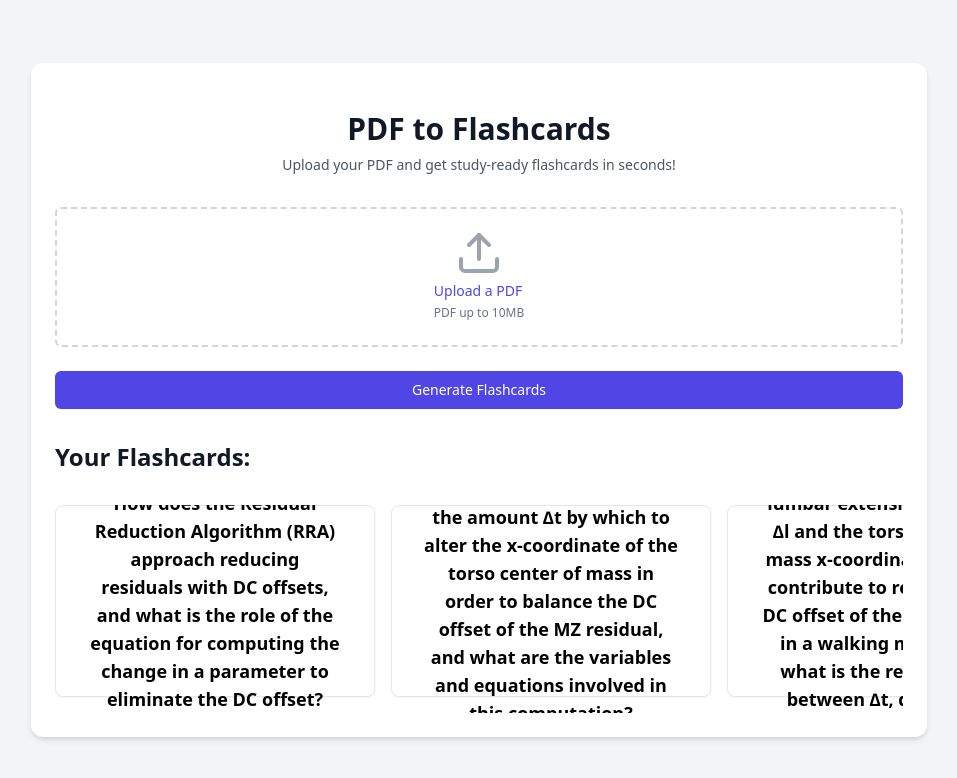
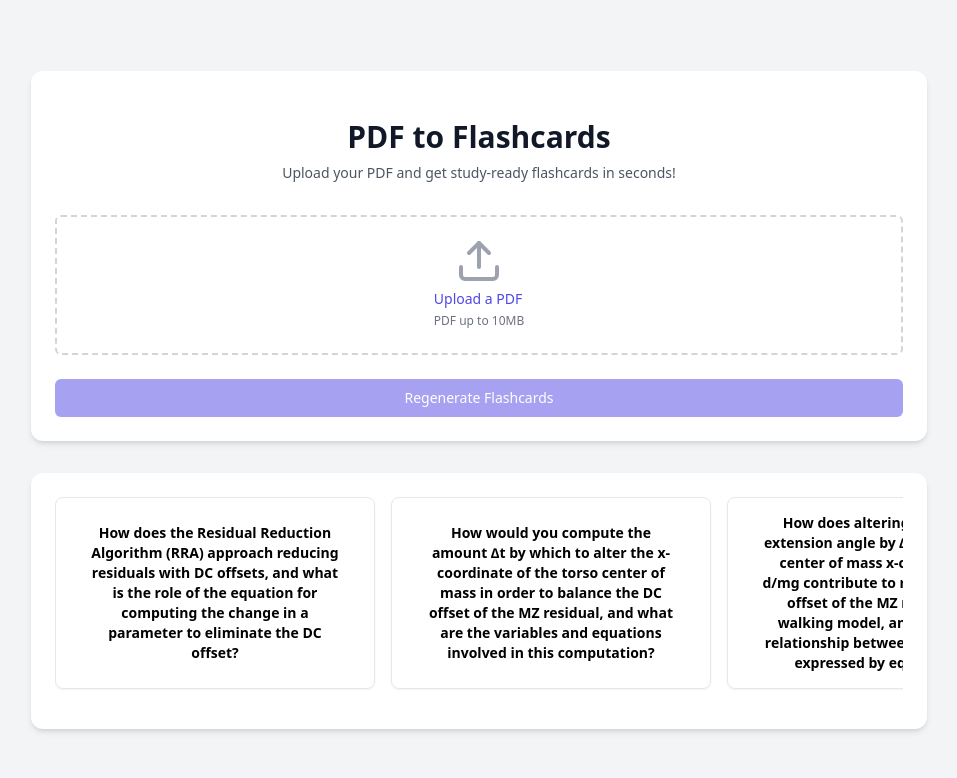
Before and after one commit to hathwars/flashcards-frontend, a SvelteKit app: page / in a window 1280 px wide. Shown: the top 778 px of the page, without its empty margins (161-1118 px from the left). Built offline with nearby package versions, Linux system fonts and the light colour scheme.

Commit message:
add sources dropdown

```diff
--- a/src/routes/+page.svelte
+++ b/src/routes/+page.svelte
@@ -296,7 +296,7 @@
     isFlipped: boolean;
   }
   let flashcards: FlashCard[] = [];
-
+  let sourcesDropdown: boolean = false;
   onMount(() => {
     // Load flashcards from local JSON file on component mount
     flashcards = flashcardsData.map(card => ({ ...card, isFlipped: false }));
@@ -358,41 +358,38 @@
           <span class="block sm:inline">{error}</span>
         </div>
       {/if}
-      <button
-        on:click={uploadPdf}
-        class="w-full py-2 px-4 border border-transparent rounded-md shadow-sm text-sm font-medium text-white bg-indigo-600 hover:bg-indigo-700 focus:outline-none focus:ring-2 focus:ring-offset-2 focus:ring-indigo-500"
-        disabled={!pdfFile}
-      >
-        Generate Flashcards
+      <button on:click={uploadPdf} class={`w-full py-2 px-4 border border-transparent rounded-md shadow-sm text-sm font-medium text-white bg-indigo-600 hover:bg-indigo-700 focus:outline-none focus:ring-2 focus:ring-offset-2 focus:ring-indigo-500 ${
+        !pdfFile ? 'opacity-50 cursor-not-allowed' : ''
+      }`} disabled={!pdfFile}>
+        {flashcards.length > 0 ? 'Regenerate Flashcards' : 'Generate Flashcards'}
       </button>
     </div>
-
+  </div>
   {#if flashcards.length > 0}
-  <h2 class="text-2xl font-bold text-gray-900 mt-8 mb-4">Your Flashcards:</h2>
+  <div class="max-w-4xl w-full mt-8 bg-white p-6 rounded-xl shadow-md h-2/3 overflow-y-auto">
     <div class="overflow-x-auto pb-4">
       <div class="flex space-x-4" style="width: max-content;">
         {#each flashcards as flashcard, index}
-        <div
-          role="button"
-          tabindex="0"
-          class="flashcard w-80 h-48 bg-white border border-gray-200 rounded-lg shadow-sm p-4 cursor-pointer transition-transform duration-300 transform perspective-1000"
-          class:flip={flashcard.isFlipped}
-          on:click={() => flipCard(index)}
-          on:keydown={(event) => handleKeydown(event, index)}
-          aria-label={`Flashcard ${index + 1}: ${flashcard.isFlipped ? 'Answer' : 'Question'}`}
-        >
+        <div role="button" tabindex="0" class="flashcard w-80 h-48 bg-white border border-gray-200 rounded-lg shadow-sm p-4 cursor-pointer transition-transform duration-300 transform perspective-1000" class:flip={flashcard.isFlipped} on:click={() => flipCard(index)} on:keydown={(event) => handleKeydown(event, index)} aria-label={`Flashcard ${index + 1}: ${flashcard.isFlipped ? 'Answer' : 'Question'}`}>
           <div class="flashcard-inner w-full h-full relative transform-style-3d transition-transform duration-300">
             <div class="flashcard-front absolute w-full h-full backface-hidden flex items-center justify-center p-4">
-              <p class="text-lg font-semibold text-center">{flashcard.question}</p>
+              <p class="text-sm font-semibold text-center">{flashcard.question}</p>
             </div>
             <div class="flashcard-back absolute w-full h-full backface-hidden flex flex-col justify-between p-4 transform rotate-y-180">
               <div>
-                <h3 class="text-lg font-semibold text-gray-800">Answer:</h3>
-                <p class="mt-1 text-gray-600">{flashcard.answer}</p>
+                <p class="mt-1 text-sm text-gray-600">{flashcard.answer}</p>
               </div>
-              <div>
-                <h3 class="text-sm font-semibold text-gray-800">Source:</h3>
-                <p class="text-xs text-gray-600">{flashcard.sources.join(', ')}</p>
+              <div class="sources-dropdown">
+                <button class="text-sm font-semibold text-gray-800" on:click={(event) => {event.stopPropagation(); sourcesDropdown = !sourcesDropdown;}}>
+                  Sources {sourcesDropdown ? '↑' : '↓'}
+                </button>
+                {#if sourcesDropdown}
+                <div class="sources-list text-xs text-gray-600">
+                  {#each flashcard.sources as source}
+                  <p>{source}</p>
+                  {/each}
+                </div>
+                {/if}
               </div>
             </div>
           </div>
@@ -400,8 +397,8 @@
         {/each}
       </div>
     </div>
+  </div>
   {/if}
-  </div>
 </div>
 
 <style>
@@ -420,4 +417,14 @@
   .flip .flashcard-inner {
     transform: rotateY(180deg);
   }
+  .sources-dropdown {
+    position: relative;
+  }
+  .sources-list {
+    position: absolute;
+    background-color: #fff;
+    border: 1px solid #ddd;
+    padding: 4px;
+    z-index: 1;
+  }
 </style>
```
Also changed, not shown: 1 other file (tests, documents, lock files or other folders). Lines whose indentation alone changed are shown as unchanged.
